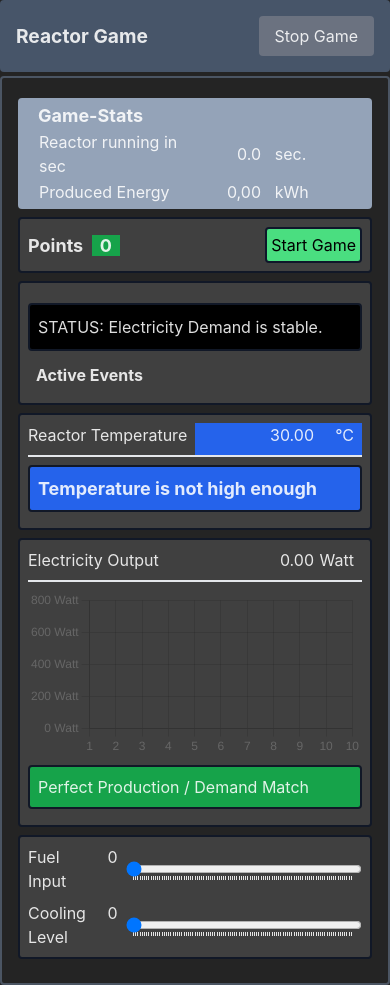
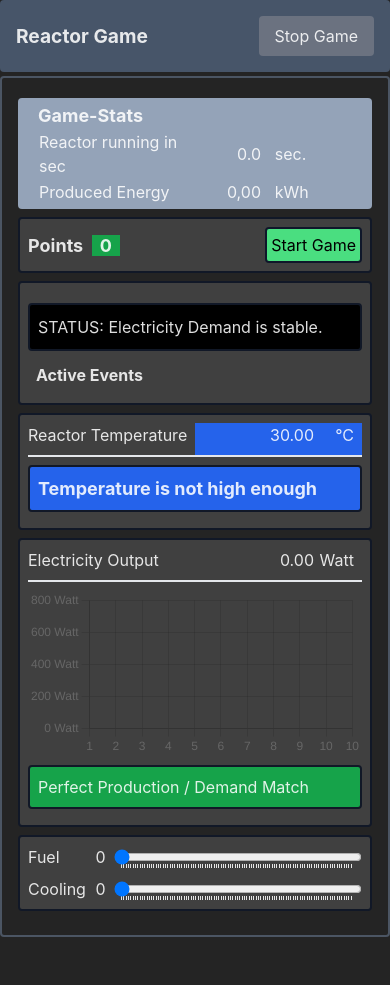
Before and after one commit to kalvinter/react-operator-hub, a React (Vite) app: page / in a window 390 px wide. Both pictures are taken after a click on the button "Start Game". After the commit the page ends 937 px from the top, so only its background shows below. Built offline with nearby package versions, Linux system fonts and the light colour scheme.

Commit message:
improved mobile version

```diff
--- a/src/components/gameui/EventsBar.jsx
+++ b/src/components/gameui/EventsBar.jsx
@@ -25,7 +25,7 @@ export default function EventsBar() {
             </div>
             <div className='w-full my-2 flex justify-between items-center'>
                 <b className='ml-2 mr-4 whitespace-nowrap'>Active Events</b>
-                <div className='w-full my-1 flex items-center' id='activeEventsArea'>
+                <div className='w-full my-1 flex items-center flex-wrap gap-2' id='activeEventsArea'>
                     {activeEvents}
                 </div>
             </div>
--- a/src/components/gameui/InputBar.jsx
+++ b/src/components/gameui/InputBar.jsx
@@ -12,22 +12,22 @@ export default function InputBar() {
                 <datalist id="input-level-list">
                     {inputLevelList}
                 </datalist>
-                <div className="grid grid-cols-7 gap-2 mb-2">
-                    <label>Fuel Input</label>
-                    <p className='text-right'>{reactorData.currentFuelInputLevel}</p>
+                <div className="grid grid-cols-8 gap-2 mb-2 items-center">
+                    <label>Fuel</label>
+                    <span className='text-right'>{reactorData.currentFuelInputLevel}</span>
                     <input type='range' min="0" max="100" step="1"
-                        className="bg-neutral-600 text-right col-span-5"
+                        className="bg-neutral-600 text-right col-span-6"
                         onChange={(event) => {reactorData.fuelInputOnChange(event)}}
                         placeholder="0"
                         list="input-level-list"
                         value={reactorData.currentFuelInputLevel}
                     ></input>
                 </div>
-                <div className="grid grid-cols-7 gap-2">
-                    <label>Cooling Level</label>
-                    <p className='text-right'>{reactorData.currentCoolingLevel}</p>
+                <div className="grid grid-cols-8 gap-2 items-center">
+                    <label>Cooling</label>
+                    <span className='text-right'>{reactorData.currentCoolingLevel}</span>
                     <input type='range' min="0" max="100" step="1"
-                        className="bg-neutral-600 text-right col-span-5"
+                        className="bg-neutral-600 text-right col-span-6"
                         onChange={(event) => {reactorData.coolingLevelOnChange(event)}}
                         list="input-level-list"
                         value={reactorData.currentCoolingLevel}
```
